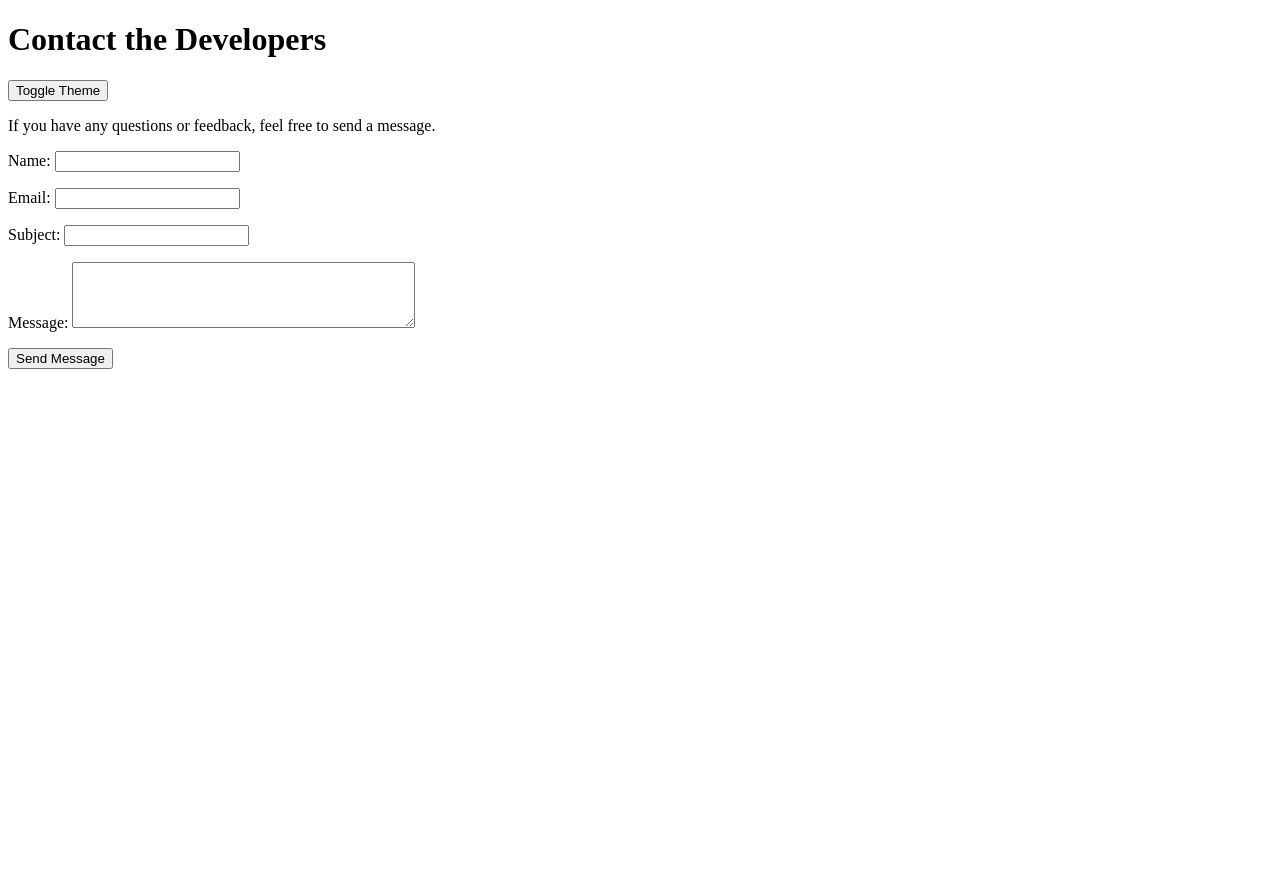
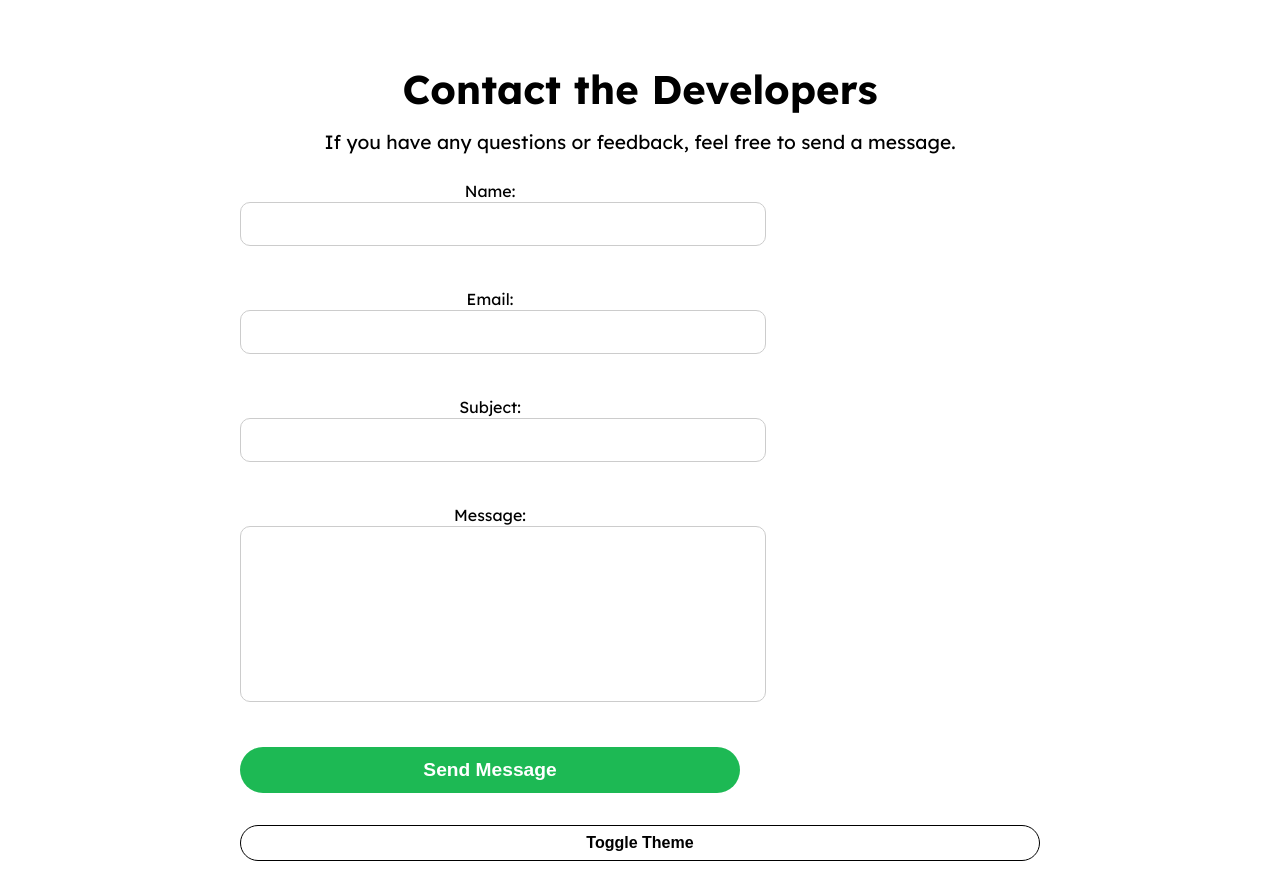
Before and after one commit to jmb245/SpotiProject, a Django app: page /contact/ in a window 1280 px wide. Before the commit the page ends 369 px from the top, so only its background shows below. Run offline with Django 5.2, Linux system fonts and the light colour scheme.

Commit message:
updated contact page

```diff
--- a/music/templates/music/contact.html
+++ b/music/templates/music/contact.html
@@ -1,26 +1,117 @@
-{% load static i18n %}
+{% load static %}
 <!DOCTYPE html>
 <html lang="en">
-<html>
-
-
-{% block content %}
 <head>
     <meta charset="UTF-8">
     <meta name="viewport" content="width=device-width, initial-scale=1.0">
+    <link href="https://fonts.googleapis.com/css2?family=Lexend:wght@400;700&display=swap" rel="stylesheet">
     <link id="theme-stylesheet" rel="stylesheet" href="{% static 'music/light.css' %}">
-        <title>{% trans "Contact the Developers" %}</title>
+    <title>Contact The Developers</title>
+    <style>
+        body {
+            font-family: 'Lexend', sans-serif;
+            margin: 0;
+            padding: 0;
+            position: relative;
+            display: flex;
+            flex-direction: column;
+            align-items: center;
+        }
+
+        h1 {
+            font-size: 2.5rem;
+            margin: 2rem 0 1rem;
+        }
+
+        p {
+            font-size: 1.2rem;
+            margin: 0 0 1.5rem;
+            text-align: center;
+        }
+
+        form {
+            width: 100%;
+            max-width: 500px;
+            display: flex;
+            flex-direction: column;
+            gap: 1rem;
+        }
+
+        label {
+            font-size: 1rem;
+            margin-bottom: 0.5rem;
+        }
+
+        input, textarea {
+            width: 100%;
+            padding: 0.75rem;
+            border: 1px solid #ccc;
+            border-radius: 10px;
+            font-size: 1rem;
+            color: inherit;
+            background-color: transparent;
+        }
+
+        textarea {
+            resize: none;
+            height: 150px;
+        }
+
+        button {
+            width: 100%;
+            padding: 0.75rem;
+            font-size: 1.2rem;
+            color: white;
+            background-color: #1DB954; /* Button color */
+            border: none;
+            border-radius: 30px;
+            cursor: pointer;
+            font-weight: bold;
+            text-align: center;
+        }
+
+        button:hover {
+            background-color: #159442; /* Darker purple for hover */
+        }
+
+        #toggle-theme {
+            margin-top: 2rem;
+            padding: 0.5rem 1rem;
+            background-color: transparent;
+            color: inherit;
+            border: 1px solid currentColor; /* Match text color */
+            border-radius: 30px;
+            font-size: 1rem;
+            cursor: pointer;
+        }
+
+        #toggle-theme:hover {
+            background-color: rgba(0, 0, 0, 0.1);
+        }
+
+        .container {
+            text-align: center;
+            padding: 2rem 1rem;
+            width: 100%;
+            max-width: 800px;
+            margin: auto;
+        }
+    </style>
 </head>
+<body>
+    <div class="container">
+        <h1>Contact the Developers</h1>
+        <p>If you have any questions or feedback, feel free to send a message.</p>
 
-    <body>
-        <h1>{% trans "Contact the Developers" %}</h1>
-        <button id="toggle-theme">{% trans "Toggle Theme" %}</button>
-        <p>{% trans "If you have any questions or feedback, feel free to send a message." %}</p>
         <form method="post">
             {% csrf_token %}
             {{ form.as_p }}
-            <button type="submit" class="button">{% trans "Send Message" %}</button>
+            <button type="submit">Send Message</button>
         </form>
+
+        <button id="toggle-theme">Toggle Theme</button>
+    </div>
+
     <script>
         function setTheme(theme) {
             const themeStylesheet = document.getElementById('theme-stylesheet');
@@ -42,17 +133,14 @@ function getQueryParam(param) {
         function checkDateForTheme() {
             let dateKey;
 
-    // Check for a URL-specified date (e.g., ?date=MM-DD)
             const simulatedDate = getQueryParam('date');
             if (simulatedDate) {
-        dateKey = simulatedDate; // Use the date from the URL
+                dateKey = simulatedDate;
             } else {
-        // Use the real current date
                 const today = new Date();
                 dateKey = `${today.getMonth() + 1}-${today.getDate()}`;
             }
 
-    // Apply themes based on the date
             if (dateKey === '10-31') {
                 setTheme('orange'); // Halloween
                 return true;
@@ -85,6 +173,4 @@ document.addEventListener('DOMContentLoaded', () => {
         });
     </script>
 </body>
-{% endblock %}
-
 </html>
```
Lines whose indentation alone changed are shown as unchanged.
